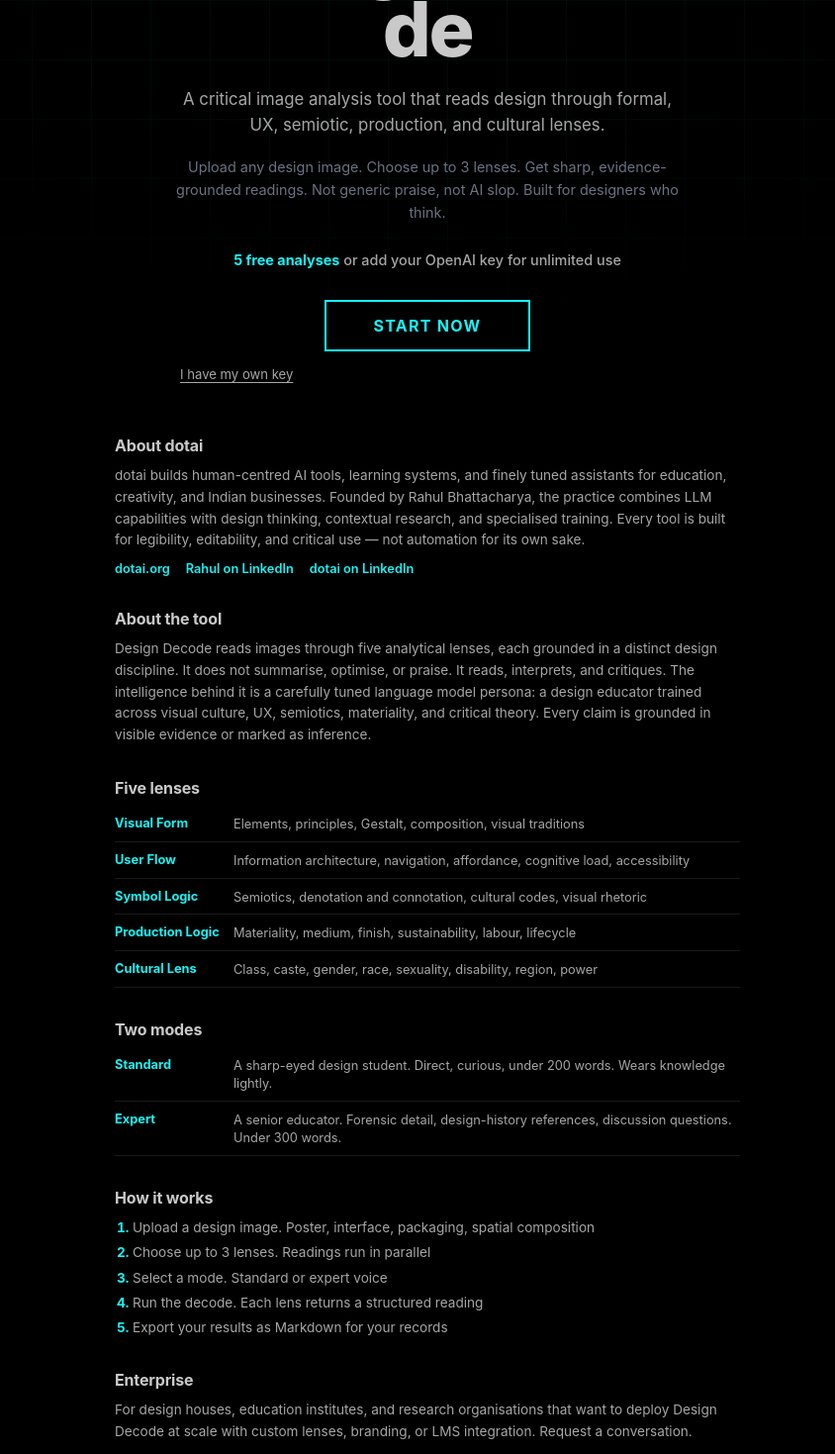
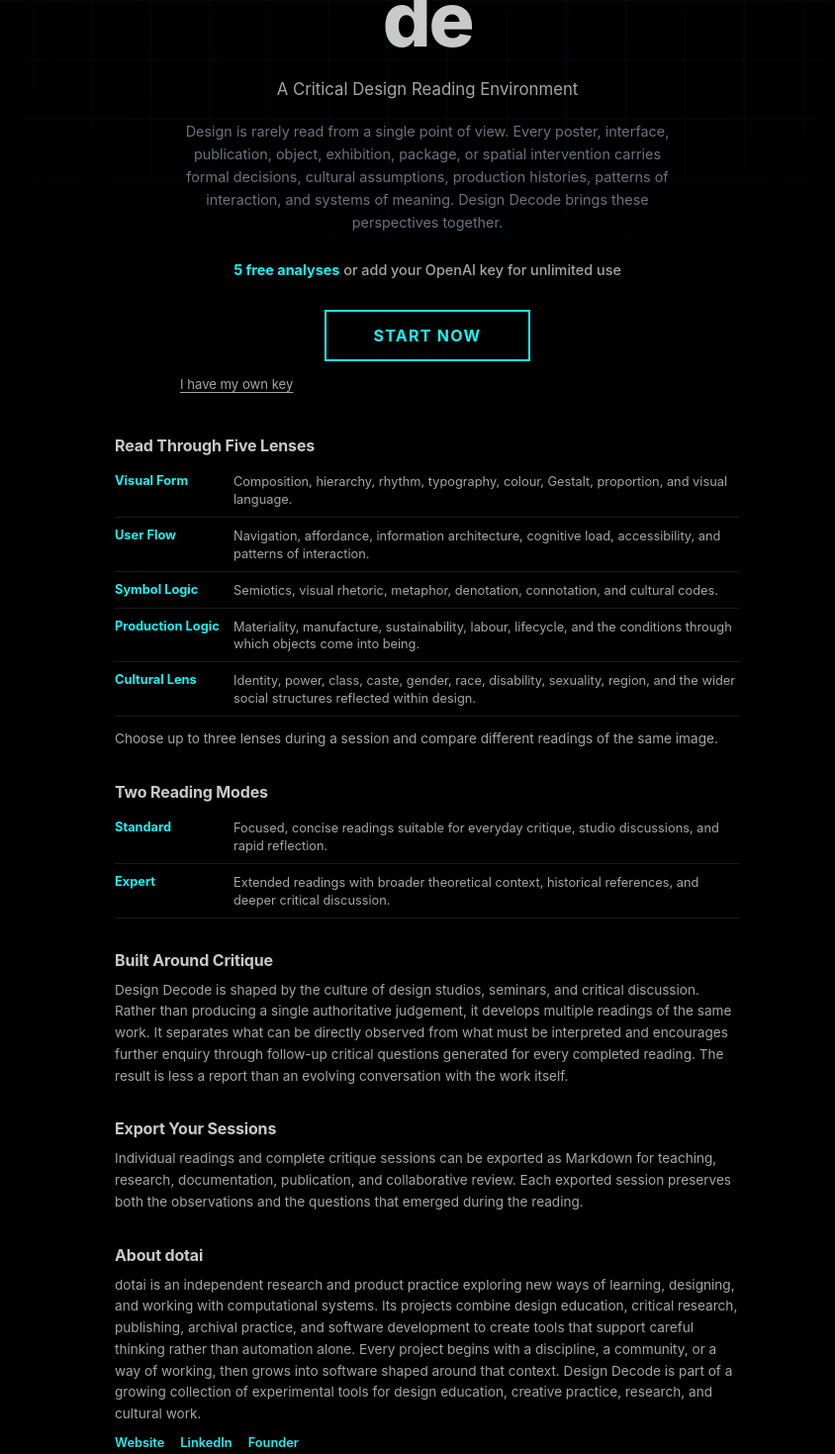
Before and after one commit to theblackyellowarrow/design-decode, a React (Vite) app: page / in a window 1280 px wide. Shown: the part 240-1709 px from the top of the page at 99% size, without its empty margins (208-1052 px from the left). Built offline with nearby package versions, Linux system fonts and the light colour scheme.

Commit message:
New landing page copy: structured sections, polished tone

```diff
--- a/src/main.jsx
+++ b/src/main.jsx
@@ -187,9 +187,8 @@
         <nav className="landing-nav">
           <span className="nav-brand">dotai</span>
           <div className="nav-links">
+            <a href="#tool" className="nav-link">Tool</a>
             <a href="#about" className="nav-link">About</a>
-            <a href="#tool" className="nav-link">Tool</a>
-            <a href="#how" className="nav-link">How it works</a>
             <a href="#enterprise" className="nav-link">Enterprise</a>
           </div>
         </nav>
@@ -199,63 +198,58 @@
           <div className="landing-content">
             <p className="landing-eyebrow">dotai presents</p>
             <h1 className="landing-title">Design Dec<span className="landing-o">o</span>de</h1>
-            <p className="landing-sub">A critical image analysis tool that reads design through formal, UX, semiotic, production, and cultural lenses.</p>
-            <p className="landing-desc">Upload any design image. Choose up to 3 lenses. Get sharp, evidence-grounded readings. Not generic praise, not AI slop. Built for designers who think.</p>
+            <p className="landing-sub">A Critical Design Reading Environment</p>
+            <p className="landing-desc">Design is rarely read from a single point of view. Every poster, interface, publication, object, exhibition, package, or spatial intervention carries formal decisions, cultural assumptions, production histories, patterns of interaction, and systems of meaning. Design Decode brings these perspectives together.</p>
             <p className="landing-meta"><span className="landing-meta-highlight">5 free analyses</span> or add your OpenAI key for unlimited use</p>
             <button type="button" className="landing-cta" onClick={() => setShowLanding(false)}>Start Now</button>
             <button type="button" className="landing-key-link" onClick={() => { setShowLanding(false); setShowKeyPrompt(true); }}>I have my own key</button>
           </div>
         </div>
 
-        <section className="landing-about">
-          <div className="landing-section" id="about">
-            <h2>About dotai</h2>
-            <p>dotai builds human-centred AI tools, learning systems, and finely tuned assistants for education, creativity, and Indian businesses. Founded by Rahul Bhattacharya, the practice combines LLM capabilities with design thinking, contextual research, and specialised training. Every tool is built for legibility, editability, and critical use — not automation for its own sake.</p>
-            <div className="about-links">
-              <a href="https://dotai.org/" target="_blank" rel="noopener noreferrer">dotai.org</a>
-              <a href="https://www.linkedin.com/in/theblackyellowarrow/" target="_blank" rel="noopener noreferrer">Rahul on LinkedIn</a>
-              <a href="https://www.linkedin.com/company/dotaitechnodrome" target="_blank" rel="noopener noreferrer">dotai on LinkedIn</a>
+        <section className="landing-about" id="about">
+          <div className="landing-section">
+            <h2>Read Through Five Lenses</h2>
+            <div className="lens-list">
+              <div className="lens-item"><strong>Visual Form</strong><span>Composition, hierarchy, rhythm, typography, colour, Gestalt, proportion, and visual language.</span></div>
+              <div className="lens-item"><strong>User Flow</strong><span>Navigation, affordance, information architecture, cognitive load, accessibility, and patterns of interaction.</span></div>
+              <div className="lens-item"><strong>Symbol Logic</strong><span>Semiotics, visual rhetoric, metaphor, denotation, connotation, and cultural codes.</span></div>
+              <div className="lens-item"><strong>Production Logic</strong><span>Materiality, manufacture, sustainability, labour, lifecycle, and the conditions through which objects come into being.</span></div>
+              <div className="lens-item"><strong>Cultural Lens</strong><span>Identity, power, class, caste, gender, race, disability, sexuality, region, and the wider social structures reflected within design.</span></div>
+            </div>
+            <p style={{marginTop: '12px'}}>Choose up to three lenses during a session and compare different readings of the same image.</p>
+          </div>
+
+          <div className="landing-section">
+            <h2>Two Reading Modes</h2>
+            <div className="mode-list">
+              <div className="mode-item"><strong>Standard</strong><span>Focused, concise readings suitable for everyday critique, studio discussions, and rapid reflection.</span></div>
+              <div className="mode-item"><strong>Expert</strong><span>Extended readings with broader theoretical context, historical references, and deeper critical discussion.</span></div>
             </div>
           </div>
 
           <div className="landing-section">
-            <h2>About the tool</h2>
-            <p>Design Decode reads images through five analytical lenses, each grounded in a distinct design discipline. It does not summarise, optimise, or praise. It reads, interprets, and critiques. The intelligence behind it is a carefully tuned language model persona: a design educator trained across visual culture, UX, semiotics, materiality, and critical theory. Every claim is grounded in visible evidence or marked as inference.</p>
+            <h2>Built Around Critique</h2>
+            <p>Design Decode is shaped by the culture of design studios, seminars, and critical discussion. Rather than producing a single authoritative judgement, it develops multiple readings of the same work. It separates what can be directly observed from what must be interpreted and encourages further enquiry through follow-up critical questions generated for every completed reading. The result is less a report than an evolving conversation with the work itself.</p>
           </div>
 
           <div className="landing-section">
-            <h2>Five lenses</h2>
-            <div className="lens-list">
-              <div className="lens-item"><strong>Visual Form</strong><span>Elements, principles, Gestalt, composition, visual traditions</span></div>
-              <div className="lens-item"><strong>User Flow</strong><span>Information architecture, navigation, affordance, cognitive load, accessibility</span></div>
-              <div className="lens-item"><strong>Symbol Logic</strong><span>Semiotics, denotation and connotation, cultural codes, visual rhetoric</span></div>
-              <div className="lens-item"><strong>Production Logic</strong><span>Materiality, medium, finish, sustainability, labour, lifecycle</span></div>
-              <div className="lens-item"><strong>Cultural Lens</strong><span>Class, caste, gender, race, sexuality, disability, region, power</span></div>
-            </div>
+            <h2>Export Your Sessions</h2>
+            <p>Individual readings and complete critique sessions can be exported as Markdown for teaching, research, documentation, publication, and collaborative review. Each exported session preserves both the observations and the questions that emerged during the reading.</p>
           </div>
 
           <div className="landing-section">
-            <h2>Two modes</h2>
-            <div className="mode-list">
-              <div className="mode-item"><strong>Standard</strong><span>A sharp-eyed design student. Direct, curious, under 200 words. Wears knowledge lightly.</span></div>
-              <div className="mode-item"><strong>Expert</strong><span>A senior educator. Forensic detail, design-history references, discussion questions. Under 300 words.</span></div>
+            <h2>About dotai</h2>
+            <p>dotai is an independent research and product practice exploring new ways of learning, designing, and working with computational systems. Its projects combine design education, critical research, publishing, archival practice, and software development to create tools that support careful thinking rather than automation alone. Every project begins with a discipline, a community, or a way of working, then grows into software shaped around that context. Design Decode is part of a growing collection of experimental tools for design education, creative practice, research, and cultural work.</p>
+            <div className="about-links">
+              <a href="https://dotai.org/" target="_blank" rel="noopener noreferrer">Website</a>
+              <a href="https://www.linkedin.com/company/dotaitechnodrome" target="_blank" rel="noopener noreferrer">LinkedIn</a>
+              <a href="https://www.linkedin.com/in/theblackyellowarrow/" target="_blank" rel="noopener noreferrer">Founder</a>
             </div>
-          </div>
-
-          <div className="landing-section" id="how">
-            <h2>How it works</h2>
-            <ol className="steps-list">
-              <li>Upload a design image. Poster, interface, packaging, spatial composition</li>
-              <li>Choose up to 3 lenses. Readings run in parallel</li>
-              <li>Select a mode. Standard or expert voice</li>
-              <li>Run the decode. Each lens returns a structured reading</li>
-              <li>Export your results as Markdown for your records</li>
-            </ol>
           </div>
 
           <div className="landing-section" id="enterprise">
             <h2>Enterprise</h2>
-            <p>For design houses, education institutes, and research organisations that want to deploy Design Decode at scale with custom lenses, branding, or LMS integration. Request a conversation.</p>
+            <p>Design Decode can be adapted for universities, museums, research groups, studios, cultural organisations, publishers, and businesses seeking discipline-specific methods of design reading. Custom deployments can include institutional terminology, additional analytical lenses, archive workflows, curriculum integration, branded environments, and bespoke research tools.</p>
             <form className="enterprise-form" id="enterprise-form">
               <div className="form-row">
                 <input name="name" placeholder="Your name" required className="form-input" />
@@ -276,6 +270,10 @@
                 window.location.href = `mailto:theblackyellowarrow@gmail.com?subject=${subject}&body=${body}`;
               }}>Send request</button>
             </form>
+          </div>
+
+          <div className="landing-section" style={{textAlign: 'center', color: 'var(--grey)', fontSize: '0.78rem', paddingTop: '40px', borderTop: '1px solid var(--shadow)'}}>
+            <p>Built by dotai.</p>
           </div>
         </section>
       </main>
```
